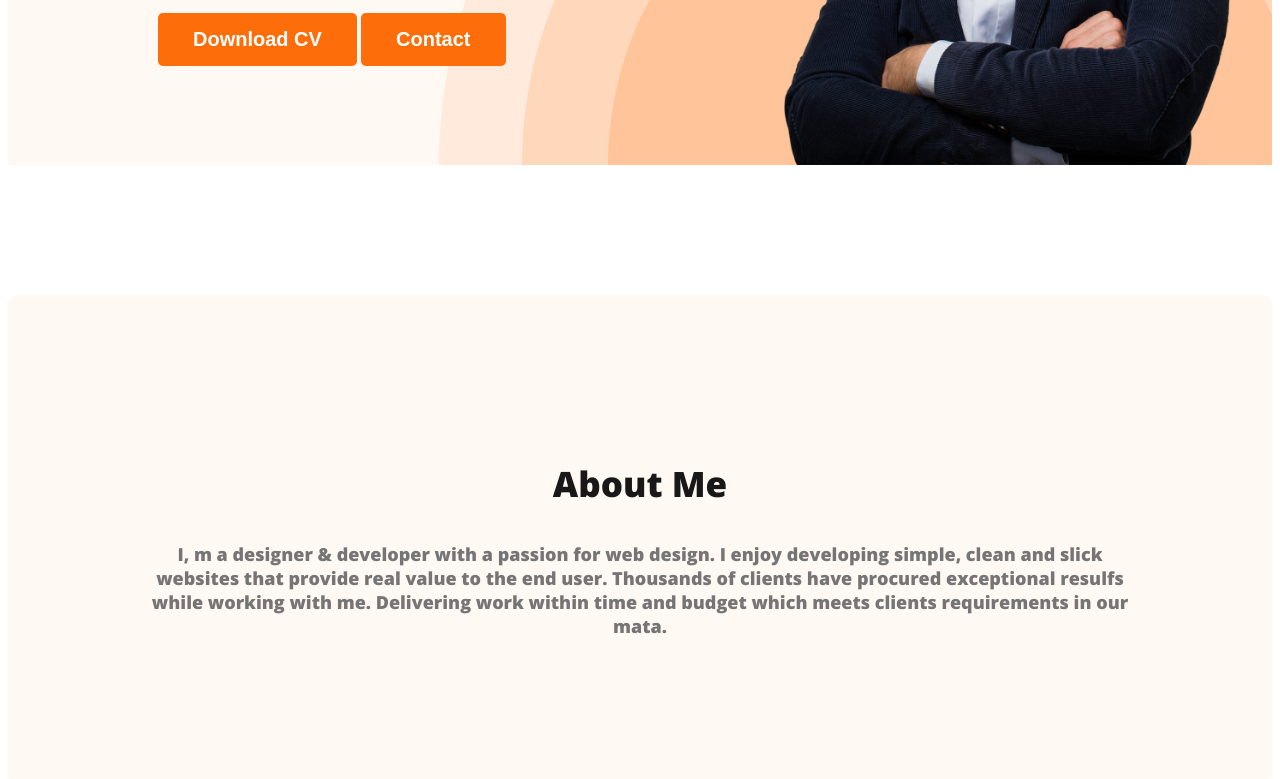
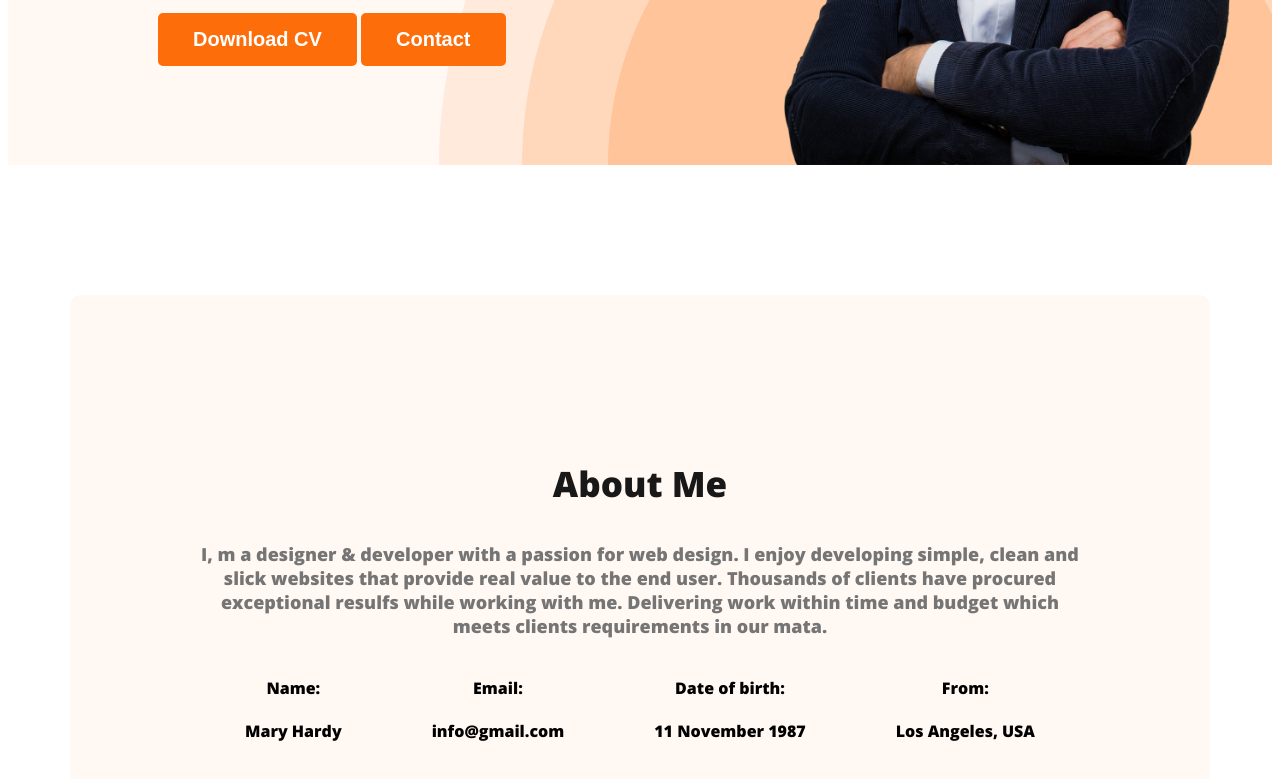
Before and after one commit to Monalisa2836/web-developer-portfolio, a plain HTML site: page index.html in a window 1280 px wide. Shown: the part 603-1382 px from the top of the page. Drawn offline with nearby package versions, Linux system fonts and the light colour scheme.

Commit message:
added about information

```diff
--- a/index.html
+++ b/index.html
@@ -46,6 +46,24 @@
           while working with me. Delivering work within time and budget which
           meets clients requirements in our mata.
         </p>
+        <div class="about-info-container">
+          <div class="about-info">
+            <h4 class="info-title">Name:</h4>
+            <p class="info-description">Mary Hardy</p>
+          </div>
+          <div class="about-info">
+            <h4 class="info-title">Email:</h4>
+            <p class="info-description">info@gmail.com</p>
+          </div>
+          <div class="about-info">
+            <h4 class="info-title">Date of birth:</h4>
+            <p class="info-description">11 November 1987</p>
+          </div>
+          <div class="about-info">
+            <h4 class="info-title">From:</h4>
+            <p class="info-description">Los Angeles, USA</p>
+          </div>
+        </div>
       </section>
     </main>
     <footer></footer>
--- a/styles/portfolio.css
+++ b/styles/portfolio.css
@@ -82,6 +82,11 @@ nav a {
 }
 
 /* main section styles */
+main{
+    max-width: 1140px;
+    margin: 0 auto;
+}
+
 
 /* about section styles */
 .about {
@@ -89,4 +94,13 @@ nav a {
   border-radius: 10px;
   background: #fff8f3;
   margin-top: 130px;
+  margin-bottom: 130px;
+
 }
+.about-info-container{
+    display: flex;
+    justify-content: space-around;
+}
+.about-info{
+    text-align: center;
+}
```
